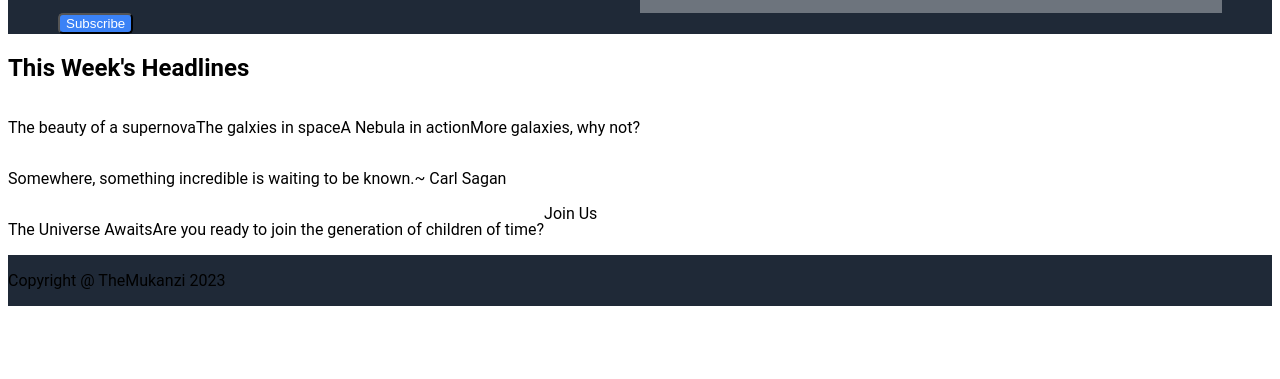
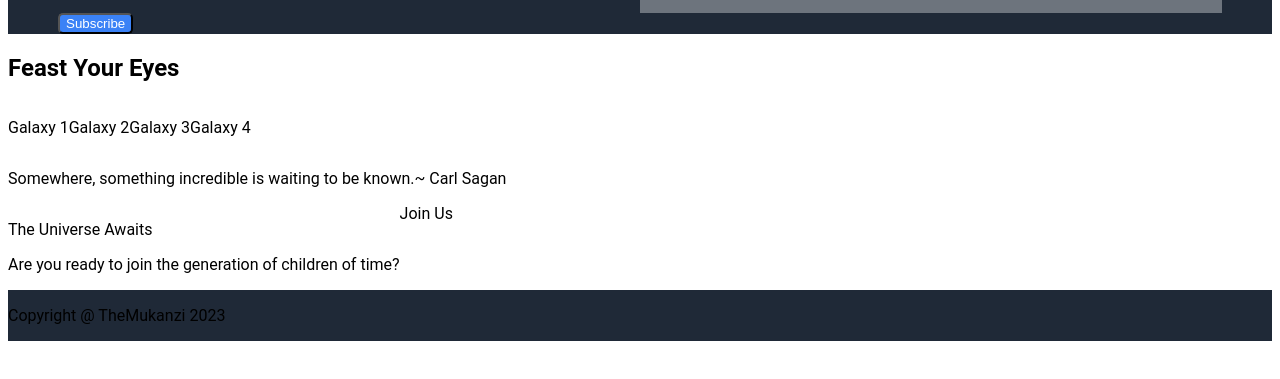
Before and after one commit to mukanzii/landing-page, a plain HTML site: page index.html in a window 1280 px wide. Shown: the part 275-654 px from the top of the page. Drawn offline with Linux system fonts and the light colour scheme.

Commit message:
Finish 1st iteration of the html

```diff
--- a/index.html
+++ b/index.html
@@ -30,23 +30,23 @@
         </div>
     </div>
     <div class="grid">
-        <h2>This Week's Headlines</h2>
+        <h2>Feast Your Eyes</h2>
         <div class="image-row">
             <div class="image-1">
                 <p class="placeholder"></p>
-                <p>The beauty of a supernova</p>
+                <p class="subtext">Galaxy 1</p>
             </div>
             <div class="image-2">
                 <p class="placeholder"></p>
-                <p>The galxies in space</p>
+                <p class="subtext">Galaxy 2</p>
             </div>
             <div class="image-3">
                 <p class="placeholder"></p>
-                <p>A Nebula in action</p>
+                <p class="subtext">Galaxy 3</p>
             </div>
             <div class="image-4">
                 <p class="placeholder"></p>
-                <p>More galaxies, why not?</p>
+                <p class="subtext">Galaxy 4</p>
             </div>
         </div>
     </div>
@@ -55,8 +55,10 @@
         <p class="author">~ Carl Sagan</p>
     </div>
     <div class="cta">
-        <p>The Universe Awaits</p>
-        <p>Are you ready to join the generation of children of time?</p>
+        <div class="cta-a">
+            <p class="cta-1">The Universe Awaits</p>
+            <p class="cta-2">Are you ready to join the generation of children of time?</p>
+        </div>
         <button- class="button-2">Join Us</button>
     </div>
     <div class="footer">
```
